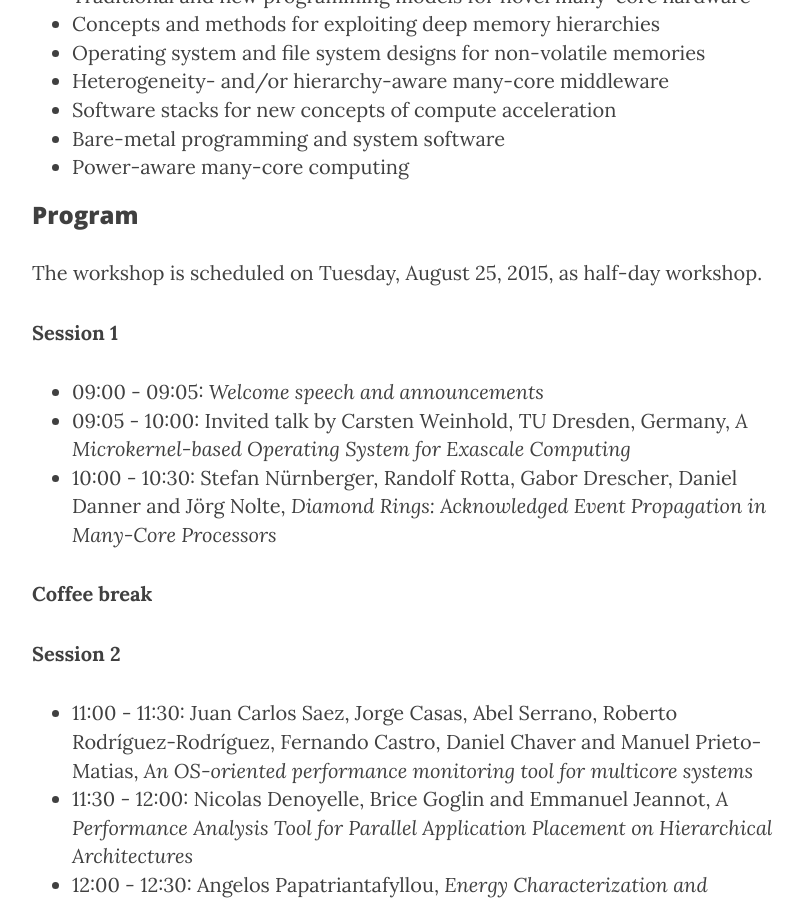
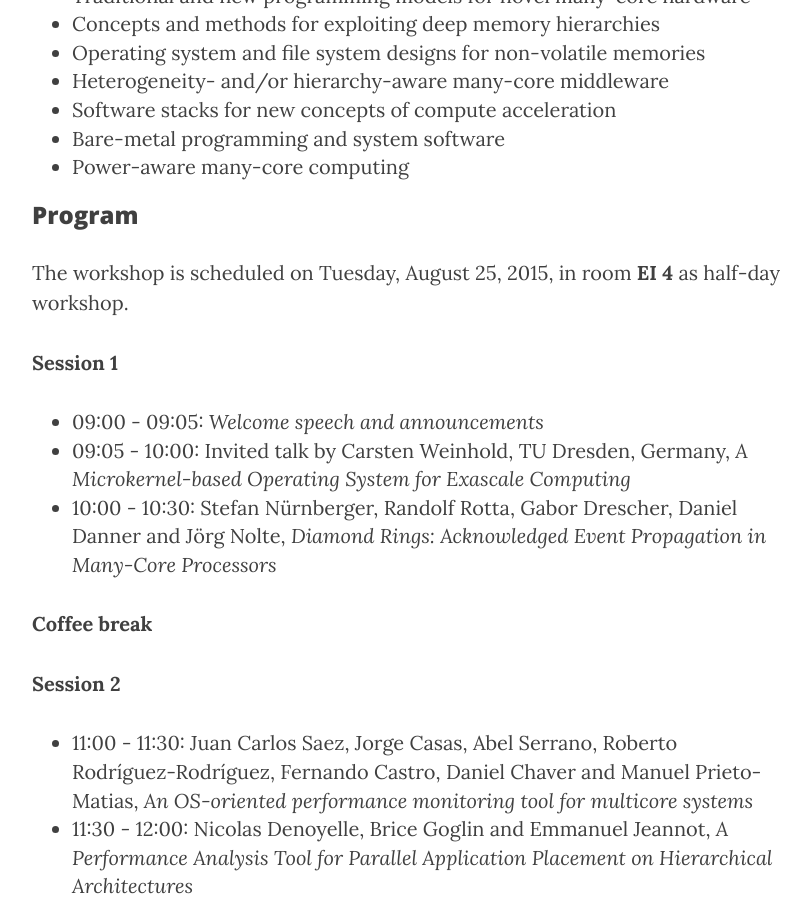
Before and after one commit to WROME/wrome.github.io, a Jekyll site: the page built from vienna2015.md, in a window 1280 px wide and 900 px high, scrolled down 2323 px. Shown: the whole window, without its empty margins (233-1044 px from the left). Built offline with Jekyll 4.4.1, drawn with Linux system fonts in a browser that asks for light colours; nearby versions of some CDN libraries; Markdown is read by kramdown in place of the engine named in the settings.

Commit message:
add the location of the workshop

```diff
--- a/vienna2015.md
+++ b/vienna2015.md
@@ -44,7 +44,7 @@ This year, too, authors from all related disciplines are invited to submit unpub
 
 ### Program
 
-The workshop is scheduled on Tuesday, August 25, 2015, as half-day workshop.
+The workshop is scheduled on Tuesday, August 25, 2015, in room **EI 4** as half-day workshop.
 
 **Session 1**
 
```
